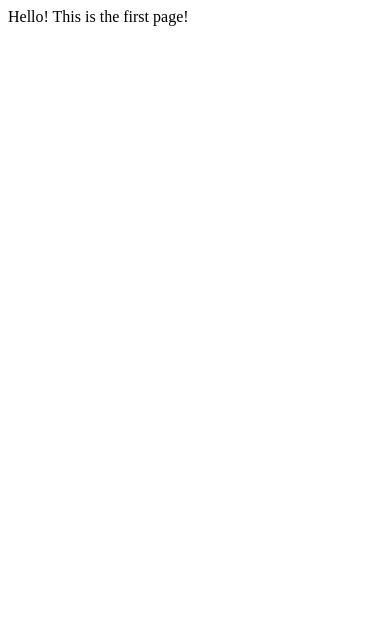
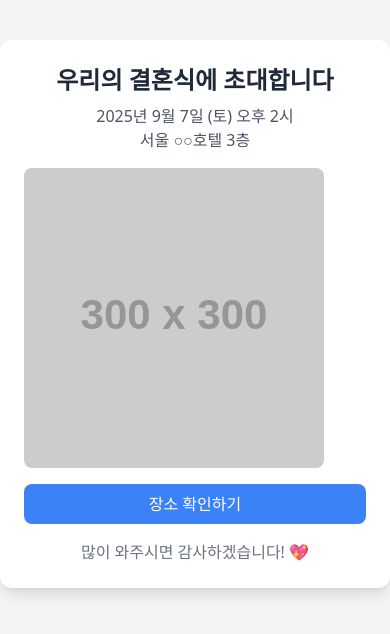
Before and after one commit to JoonohShin/JoonohShin.github.io, a plain HTML site: page index.html in a window 390 px wide. Drawn offline with nearby package versions, Linux system fonts and the light colour scheme; placeholder pictures from the web are drawn by us.

Commit message:
Update mobile wedding template

```diff
--- a/index.html
+++ b/index.html
@@ -1,5 +1,24 @@
-<html>
-	<body>
-		Hello! This is the first page!
-	</body>
+<!DOCTYPE html>
+<html lang="ko">
+<head>
+    <meta charset="UTF-8">
+    <meta name="viewport" content="width=device-width, initial-scale=1.0">
+    <title>우리의 청첩장</title>
+    <script src="https://cdn.tailwindcss.com"></script>
+    <link rel="stylesheet" href="https://cdnjs.cloudflare.com/ajax/libs/aos/2.3.4/aos.css">
+</head>
+<body class="bg-gray-100 text-center">
+    <div class="max-w-md mx-auto p-6 bg-white shadow-lg rounded-xl mt-10" data-aos="fade-up">
+        <h1 class="text-2xl font-bold text-gray-800">우리의 결혼식에 초대합니다</h1>
+        <p class="mt-2 text-gray-600">2025년 9월 7일 (토) 오후 2시</p>
+        <p class="text-gray-600">서울 ○○호텔 3층</p>
+        <img src="https://via.placeholder.com/300" alt="우리 사진" class="rounded-lg mt-4">
+        <a href="https://maps.google.com" target="_blank" class="block bg-blue-500 text-white py-2 px-4 rounded-lg mt-4">장소 확인하기</a>
+        <p class="mt-4 text-gray-500">많이 와주시면 감사하겠습니다! 💖</p>
+    </div>
+    <script src="https://cdnjs.cloudflare.com/ajax/libs/aos/2.3.4/aos.js"></script>
+    <script>
+        AOS.init();
+    </script>
+</body>
 </html>
```
